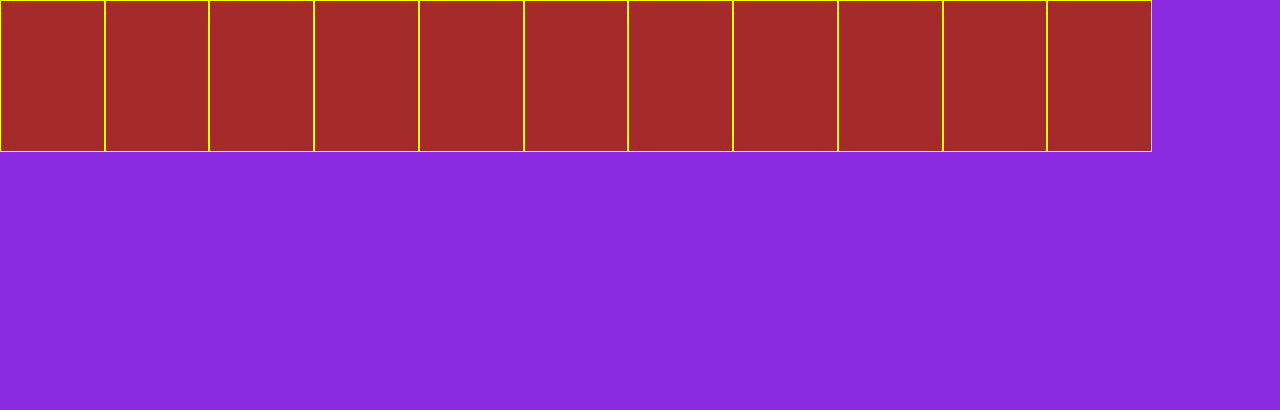
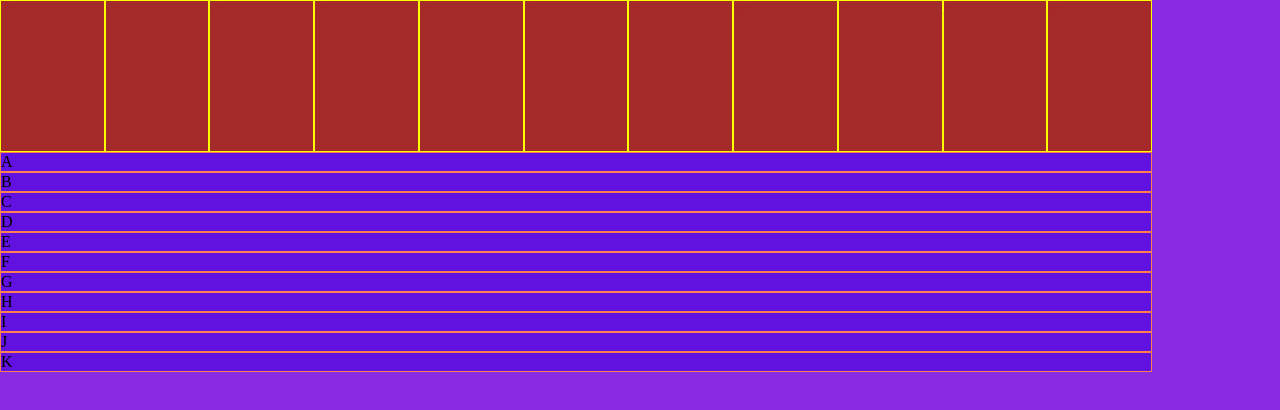
Before and after one commit to senator-mike/test-2, a plain HTML site: page index.html in a window 1280 px wide. Drawn offline with Linux system fonts and the light colour scheme.

Commit message:
i added other divs and styles to the project

```diff
--- a/css/project.css
+++ b/css/project.css
@@ -14,11 +14,21 @@ body {
     align-items: center;
 }
 
-.head div {
+.head> div {
     background-color: brown;
     height: 150px;
     width: 150px;
     color: brown;
     border: 1px solid yellow;
-    al
+
 }
+
+.bond {
+    display: block;
+    background-color: chartreuse;
+
+}
+.bond > div {
+    background-color: rgb(97, 18, 224);
+    border: 1px solid coral;
+}
--- a/index.html
+++ b/index.html
@@ -25,5 +25,21 @@
 </div>
 </header>
 
+<section>
+    <div class="container">
+        <div class="bond">
+            <div>A</div>
+            <div>B</div>
+            <div>C</div>
+            <div>D</div>
+            <div>E</div>
+            <div>F</div>
+            <div>G</div>
+            <div>H</div>
+            <div>I</div>
+            <div>J</div>
+            <div>K</div>
+        </div>
+</section>
 </body>
 </html>
```
